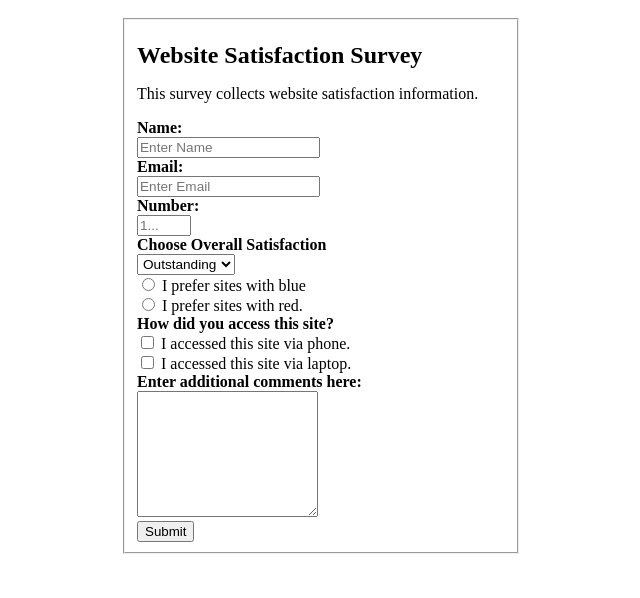
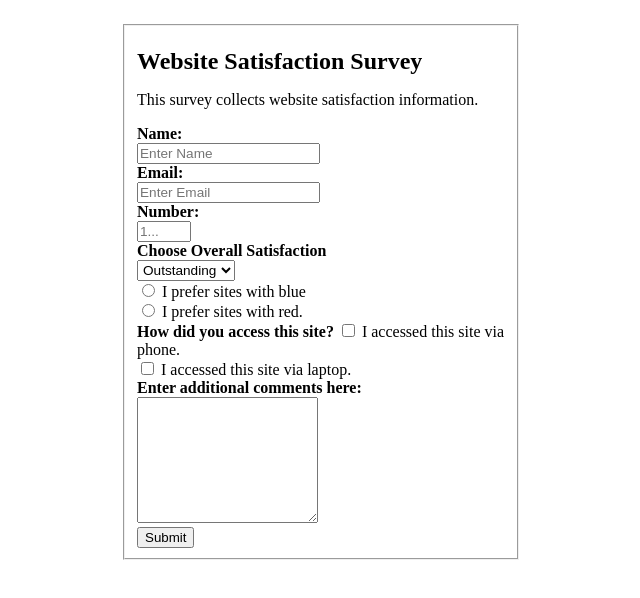
Before and after one commit to abovewisdom/surveypage, a plain HTML site: page index.html in a window 1280 px wide. Shown: the whole page, without its empty margins (319-959 px from the left). Drawn offline with Linux system fonts and the light colour scheme; a web font is replaced by a local one.

Commit message:
added some more formatting

```diff
--- a/maincss.css
+++ b/maincss.css
@@ -5,13 +5,15 @@ h1{
   margin: auto;
   position:relative;
   max-width: 400px;
-  padding: 10px;
+  padding: 1em;
+  border-radius: 1em;
   /* line-height: 1.6875; */
   font-family: 'Gentium Basic', serif;
 }
 .fieldlabel{
-  display: block;
+  display: inline-block;
   font-weight: bold;
+  text-align: right;
 }
 .fieldinput{
   display: block;
```
